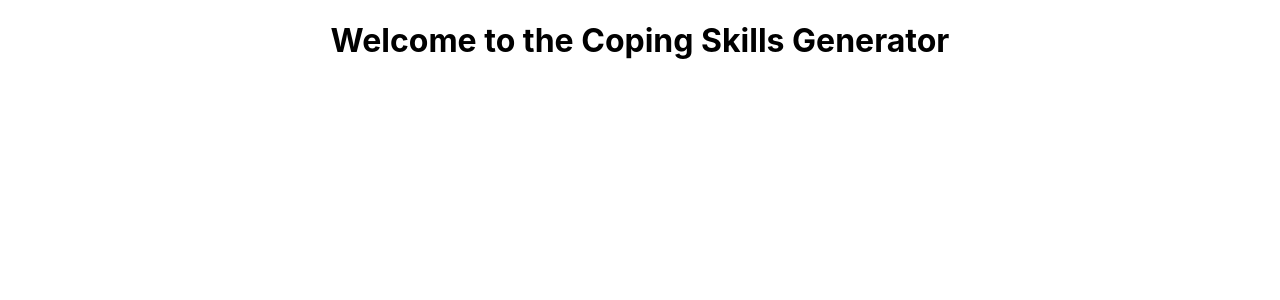
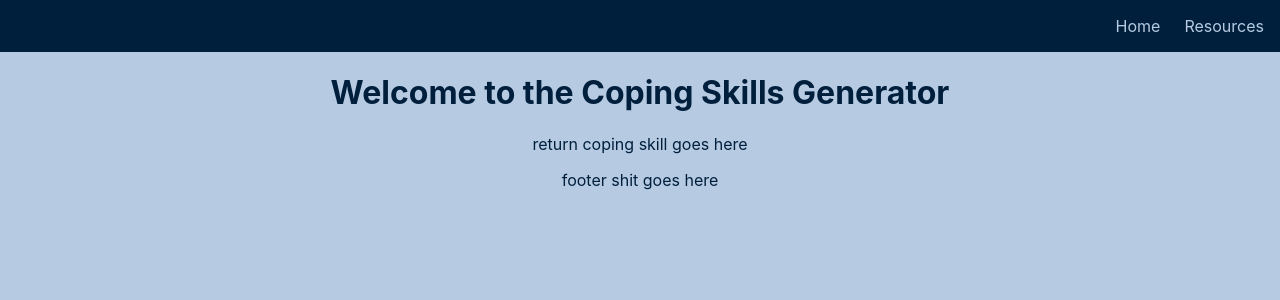
Before and after one commit to zbarovsky/coping-skills-react, a React (Create React App) app: page / in a window 1280 px wide. Shown: the top 300 px of the page. Built offline with nearby package versions, Linux system fonts and the light colour scheme.

Commit message:
created navbar, added components to App level

```diff
--- a/package.json
+++ b/package.json
@@ -45,6 +45,7 @@
   },
   "devDependencies": {
     "@tsconfig/node14": "^1.0.0",
-    "@tsconfig/recommended": "^1.0.1"
+    "@tsconfig/recommended": "^1.0.1",
+    "@types/react-router-dom": "^5.1.7"
   }
 }
--- a/src/App.tsx
+++ b/src/App.tsx
@@ -1,10 +1,16 @@
 import React from 'react';
-import logo from './logo.svg';
+import Navbar from './components/Navbar'
+import CopingSkill from './components/CopingSkill'
+import Resources from './components/Resources'
+import Footer from './components/Footer'
 
 function App() {
   return (
     <div className="App">
+      <Navbar />
       <h1>Welcome to the Coping Skills Generator</h1>
+      <CopingSkill />
+      <Footer />
     </div>
   );
 }
--- a/src/components/Footer.tsx
+++ b/src/components/Footer.tsx
@@ -4,7 +4,7 @@ function Footer() {
 
     return (
         <div>
-
+            <p>footer shit goes here</p>
         </div>
     )
 }
--- a/src/components/Navbar.tsx
+++ b/src/components/Navbar.tsx
@@ -1,9 +1,16 @@
 import React from 'react'
+import {Link} from 'react-router-dom';
 
 function Navbar() {
 
     return (
-        <div>
+        <div className="nav-container">
+            <div className='nav-ul'>
+                <ul>
+                    <li>Home</li>
+                    <li>Resources</li>
+                </ul>
+            </div>
         </div>
     )
 }
--- a/src/index.scss
+++ b/src/index.scss
@@ -14,14 +14,43 @@
   @media (min-width: 1800px) { @content; }
 }
 
+$baby-blue: #B6CBE1;
+$royal-blue: #1863D6;
+$dark-blue: #151983;
+$midnight-blue: #001F3D;
+
 body {
   margin: 0;
   font-family: -apple-system, BlinkMacSystemFont, 'Segoe UI', 'Roboto', 'Oxygen','Ubuntu', 'Cantarell', 'Fira Sans', 'Droid Sans', 'Helvetica Neue', sans-serif;
   -webkit-font-smoothing: antialiased;
   -moz-osx-font-smoothing: grayscale;
   text-align: center;
+  background-color: $baby-blue;
+  color: $midnight-blue;
 }
 
 code {
   font-family: source-code-pro, Menlo, Monaco, Consolas, 'Courier New', monospace
 }
+
+.nav-container {
+  width: 100%;
+  display: flex;
+  background-color: $midnight-blue;
+}
+
+.nav-ul {
+  width: 100%;
+  text-align: right;
+
+  ul {
+    list-style-type: none;
+  }
+
+  li {
+    display: inline;
+    padding: 0.5em;
+    margin-right: 0.5em;
+    color: $baby-blue
+  }
+}
--- a/src/index.tsx
+++ b/src/index.tsx
@@ -1,12 +1,15 @@
 import React from 'react';
 import ReactDOM from 'react-dom';
+import {BrowserRouter as Router} from 'react-router-dom';
 import './index.scss';
 import App from './App';
 import reportWebVitals from './reportWebVitals';
 
 ReactDOM.render(
   <React.StrictMode>
-    <App />
+    <Router>
+        <App />
+    </Router>
   </React.StrictMode>,
   document.getElementById('root')
 );
```
Also changed, not shown: 1 other file (tests, documents, lock files or other folders).
